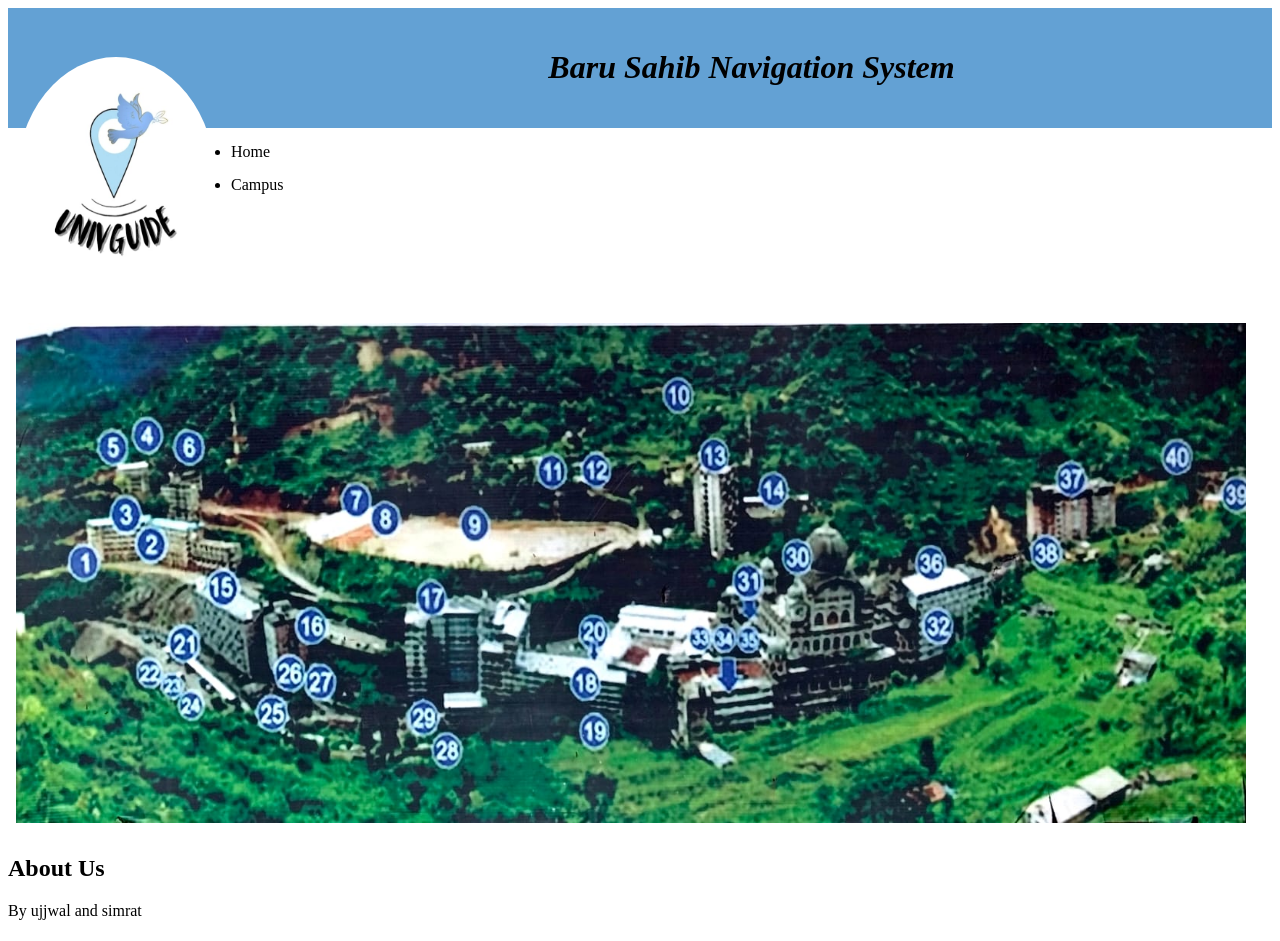
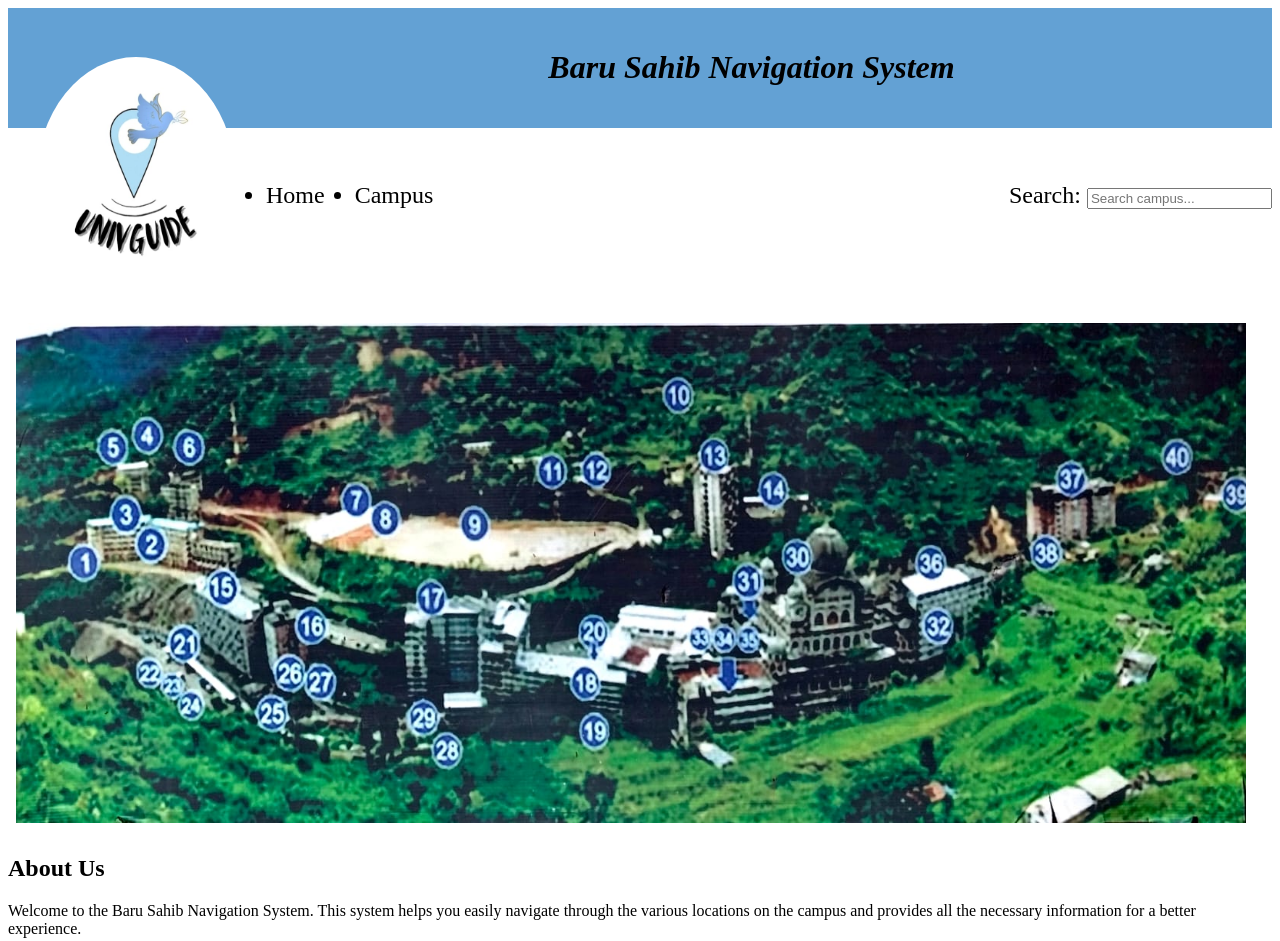
Before and after one commit to ujjwalpreetkaur/univguide, a plain HTML site: page Home.html in a window 1280 px wide. Shown: the top 941 px of the page. Drawn offline with Linux system fonts and the light colour scheme.

Commit message:
added search bar

```diff
--- a/Home.html
+++ b/Home.html
@@ -10,9 +10,9 @@
 <body>
    <div class="heading">
     <H1>Baru Sahib Navigation System <img src="logo.jpeg" alt="univguide"></H1>
+
    </div>
-    <!-- website logo -->
-    <div class="header">
+   <div class="container">
     <nav>
         <ul>
             <li><a href="Home.html">Home</a></li>
@@ -23,11 +23,18 @@
             <li><a href="hospital.html">Hospital</a></li> -->
         </ul>
     </nav>
+    <div class="Search">
+        <label for="search-bar">Search:</label>
+            <input type="text" id="search-bar" placeholder="Search campus...">
     </div>
+   </div>
+    <!-- website logo -->
+
     <!-- rough map of the campus -->
     <img src="baru_sahib_map.jpeg" alt="Baru_Sahib_Map">
     <div class="main">
          <h2>About Us</h2>
+         <p>Welcome to the Baru Sahib Navigation System. This system helps you easily navigate through the various locations on the campus and provides all the necessary information for a better experience.</p>
     </div>
     <footer>
         <p>By ujjwal and simrat</p>
--- a/style.css
+++ b/style.css
@@ -11,9 +11,11 @@ body{
 .heading{
     background: rgb(99, 161, 212);
     color: black;
-    padding: 20px 0;
+    padding: 20px ;
+    width: 100%;
     text-align: center;
     font-style: italic;
+
 }
 .heading img{
     width: 200px;
@@ -22,9 +24,27 @@ body{
     float: left;
     margin-right: 15px;
 }
+.container{
+    display: flex;
+    justify-content: space-between; /* This will space out items to the left and right */
+    align-items: center;
+    margin: 0.1px;
+    font-size: x-large;
+}
+.search{
+    margin-left: auto;
+    font-size: x-large;
+}
+
+.search input[type="text"] {
+    padding: 15px;
+    font-size: 25px;
+    width: 250px;
+    height: 75px;/* Width of the search bar */
+}
 nav ul{
-    display: contents;
-    justify-content: center;
+    display: flex;
+    justify-content: flex-start;
     padding: 15px 0;
 }
 nav ul li{
```
Lines whose indentation alone changed are shown as unchanged.
